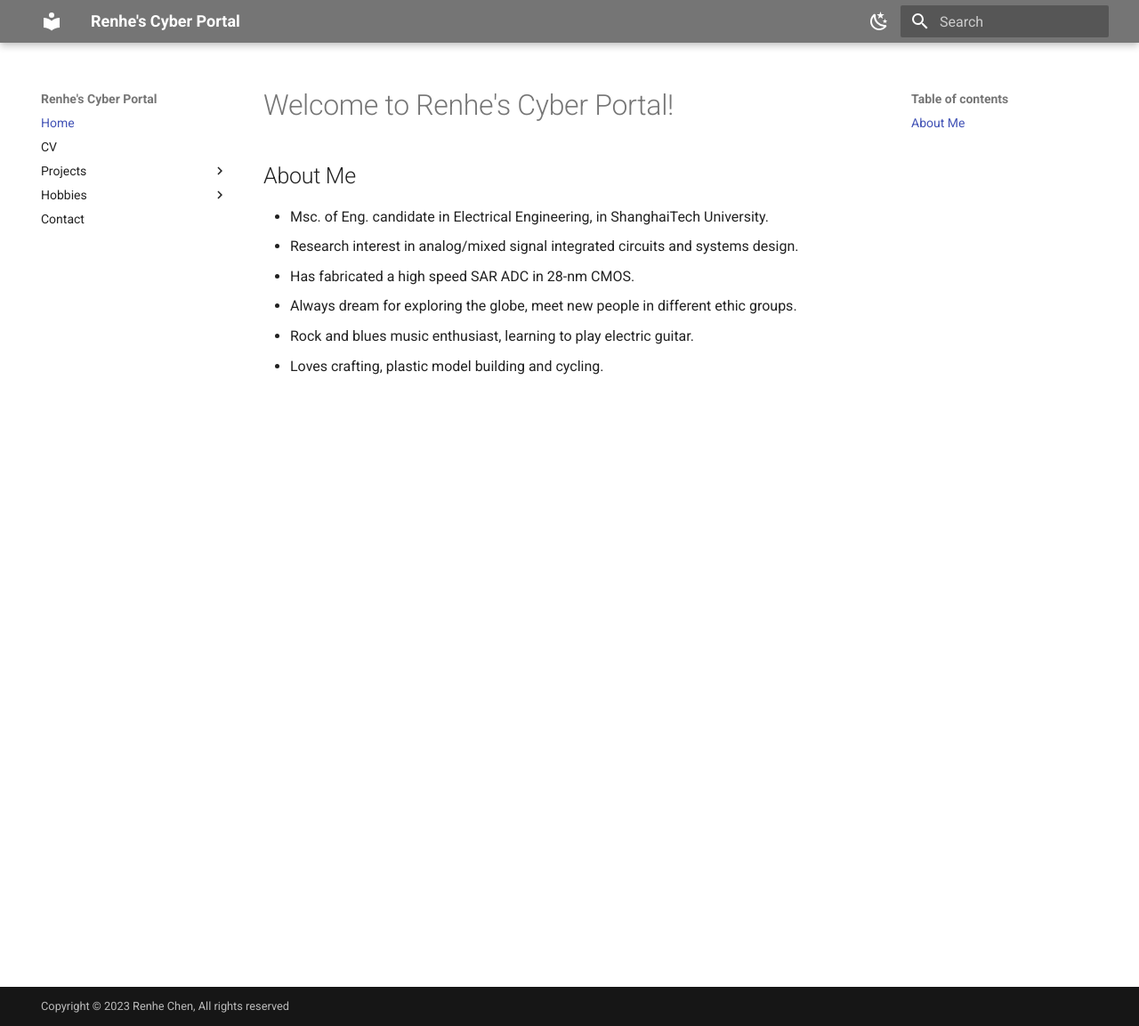
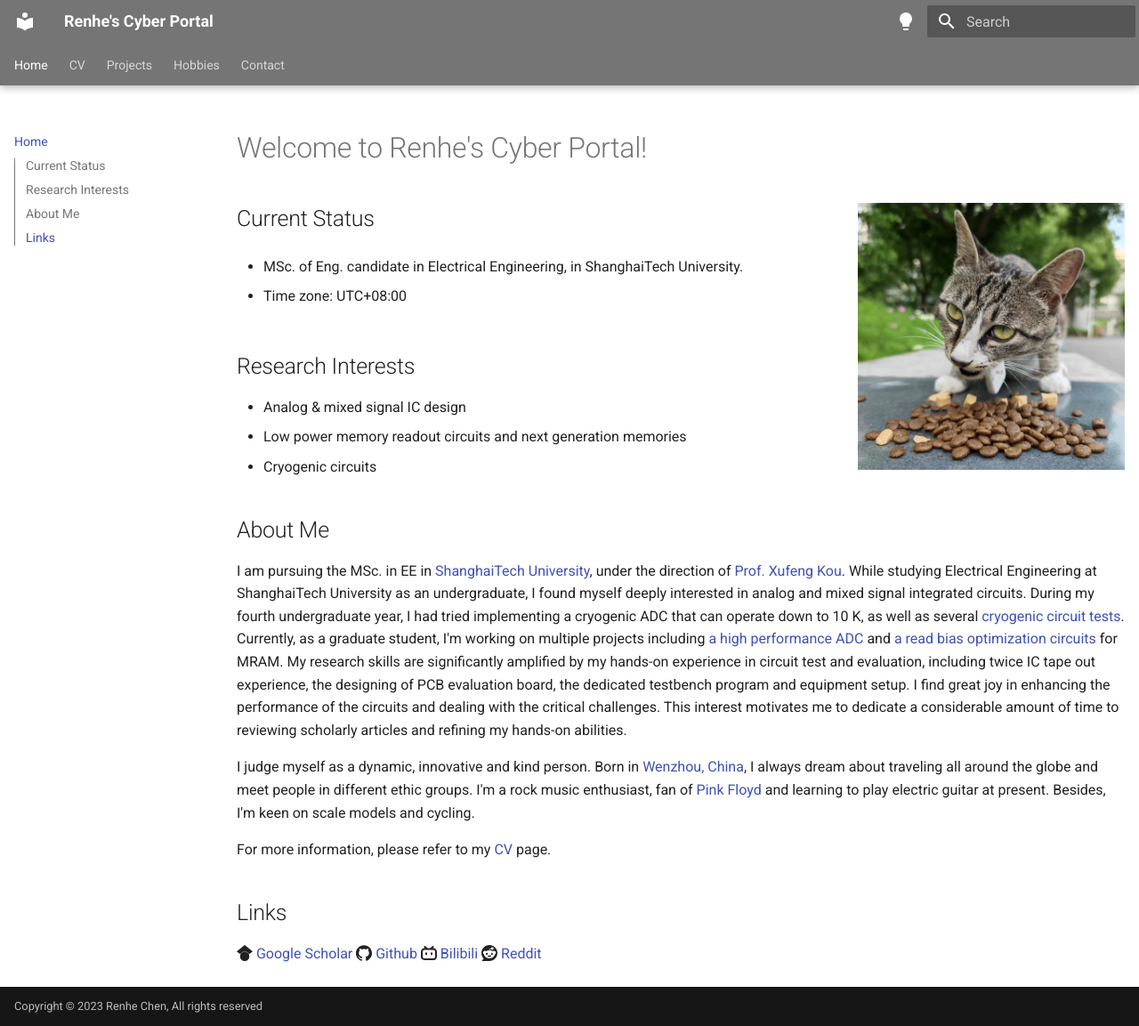
Before and after one commit to pig-floyd/pig-floyd.github.io, an MkDocs documentation site: the page built from docs/index.md, in a window 1280 px wide and 1153 px high. Shown: the whole window at 89% size. Built offline with MkDocs 1.6.1 and Material for MkDocs 9.7.7, drawn with Linux system fonts in a browser that asks for light colours.

Commit message:
update home structure and projects

```diff
--- a/docs/index.md
+++ b/docs/index.md
@@ -1,10 +1,29 @@
 # Welcome to Renhe's Cyber Portal!
+<img align="right" width="300px" src="./img/cat.jpg"/>
+
+## Current Status
+
+* MSc. of Eng. candidate in Electrical Engineering, in ShanghaiTech University.
+
+* Time zone: UTC+08\:00
+
+## Research Interests
+
+* Analog & mixed signal IC design
+* Low power memory readout circuits and next generation memories
+* Cryogenic circuits
 
 ## About Me
+I am pursuing the MSc. in EE in [ShanghaiTech University](https://en.wikipedia.org/wiki/ShanghaiTech_University), under the direction of [Prof. Xufeng Kou](https://scholar.google.com/citations?user=wLxdeaoAAAAJ&hl=zh-TW). While studying Electrical Engineering at ShanghaiTech University as an undergraduate, I found myself deeply interested in analog and mixed signal integrated circuits. During my fourth undergraduate year, I had tried implementing a cryogenic ADC that can operate down to 10 K, as well as several [cryogenic circuit tests](./Projects/CRYO/cryo.md). Currently, as a graduate student, I'm working on multiple projects including [a high performance ADC](./Projects/ADC/adc.md) and [a read bias optimization circuits](./Projects/MRAM/dbo.md) for MRAM. My research skills are significantly amplified by my hands-on experience in circuit test and evaluation, including twice IC tape out experience, the designing of PCB evaluation board, the dedicated testbench program and equipment setup. I find great joy in enhancing the performance of the circuits and dealing with the critical challenges. This interest motivates me to dedicate a considerable amount of time to reviewing scholarly articles and refining my hands-on abilities.
 
-* Msc. of Eng. candidate in Electrical Engineering, in ShanghaiTech University.
-* Research interest in analog/mixed signal integrated circuits and systems design.
-* Has fabricated a high speed SAR ADC in 28-nm CMOS.
-* Always dream for exploring the globe, meet new people in different ethic groups.
-* Rock and blues music enthusiast, learning to play electric guitar.
-* Loves crafting, plastic model building and cycling.
+I judge myself as a dynamic, innovative and kind person. Born in [Wenzhou, China](https://en.wikipedia.org/wiki/Wenzhou), I always dream about traveling all around the globe and meet people in different ethic groups. I'm a rock music enthusiast, fan of [Pink Floyd](https://en.wikipedia.org/wiki/Pink_Floyd) and learning to play electric guitar at present. Besides, I'm keen on scale models and cycling.
+
+For more information, please refer to my [CV](./CV/cv.md) page.
+
+
+## Links
+
+:simple-googlescholar: [Google Scholar](https://scholar.google.com/citations?user=RsjCI30AAAAJ&hl=zh-TW)
+:simple-github: [Github](https://github.com/pig-floyd/)
+:simple-bilibili: [Bilibili](https://space.bilibili.com/135564562)
+:simple-reddit: [Reddit](https://www.reddit.com/user/PigFloyd99)
--- /dev/null
+++ b/docs/stylesheets/extra.css
@@ -0,0 +1,3 @@
+.md-grid {
+    max-width: 1440px;
+}
--- a/mkdocs.yml
+++ b/mkdocs.yml
@@ -10,14 +10,22 @@ theme:
       primary: grey # 上方的
       accent: cyan # 链接等可交互元件的高亮色
       toggle:
-        icon: material/weather-night # 图标
-        name: Switch to NIGHT MODE # 鼠标悬浮提示
+        icon: material/lightbulb # 图标
+        name: Turn off the light # 鼠标悬浮提示
     - scheme: slate # 夜间模式
       primary: black
       accent: cyan
       toggle:
-        icon: material/weather-sunny
-        name: Switch to DAY MODE
+        icon: material/lightbulb-outline
+        name: Turn on the light
+  features:
+    - navigation.tabs
+    - navigation.tabs.sticky
+    - navigation.path
+    - toc.integrate
+    - navigation.top
+
+
 #[Navigation]
 nav:
   - Home: index.md
@@ -60,3 +68,10 @@ markdown_extensions:
       emoji_generator: !!python/name:materialx.emoji.to_svg
   - pymdownx.superfences # 代码块高亮插件
   - meta # 支持Markdown文件上方自定义标题标签等
+  - mdx_math
+
+extra_javascript:
+    - https://cdnjs.cloudflare.com/ajax/libs/mathjax/2.7.0/MathJax.js?config=TeX-AMS-MML_HTMLorMML
+
+extra_css:
+  - stylesheets/extra.css
```
Also changed, not shown: docs/Contact/contact.md (+3 -5 lines), docs/Projects/ADC/adc.md (+23 -3 lines), docs/Projects/CRYO/cryo.md (line endings or trailing spaces), docs/img/cat.jpg (added).
